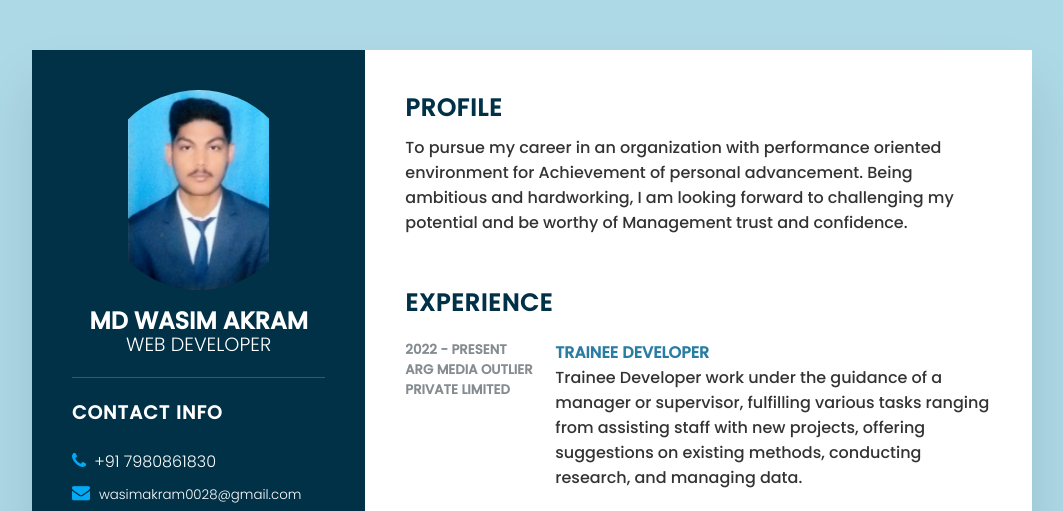
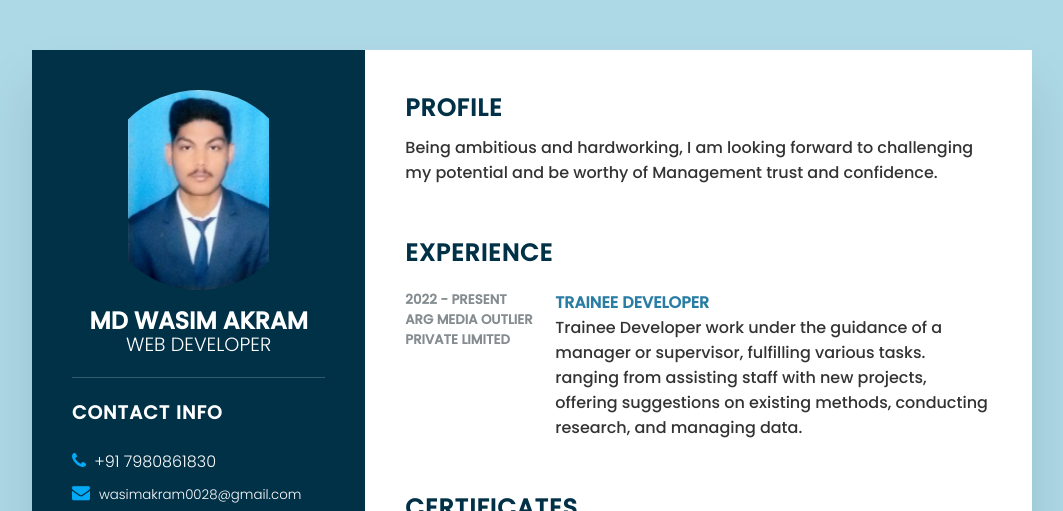
Before and after one commit to wasim0028/CV.github.io, a plain HTML site: page index.html in a window 1280 px wide. Shown: the top 511 px of the page, without its empty margins (108-1171 px from the left). Drawn offline with Linux system fonts and the light colour scheme.

Commit message:
New Changes

```diff
--- a/index.html
+++ b/index.html
@@ -115,7 +115,7 @@
         <div class="right_Side">
             <div class="about">
                 <h2 class="title2">Profile</h2>
-                <p>To pursue my career in an organization with performance oriented environment for Achievement of personal advancement. Being ambitious and hardworking, I am looking forward to challenging my potential and be worthy of Management trust and confidence.</p>
+                <p> Being ambitious and hardworking, I am looking forward to challenging my potential and be worthy of Management trust and confidence.</p>
             </div>
             <div class="about">
                 <h2 class="title2">Experience</h2>
@@ -127,7 +127,7 @@
                     <div class="text">
                         <h4>Trainee Developer</h4>
                         <p>Trainee Developer work under the guidance of a manager or supervisor, fulfilling various
-                            tasks
+                            tasks.
                             ranging from assisting staff with new projects, offering suggestions on existing methods,
                             conducting
                             research, and managing data.</p>
```
